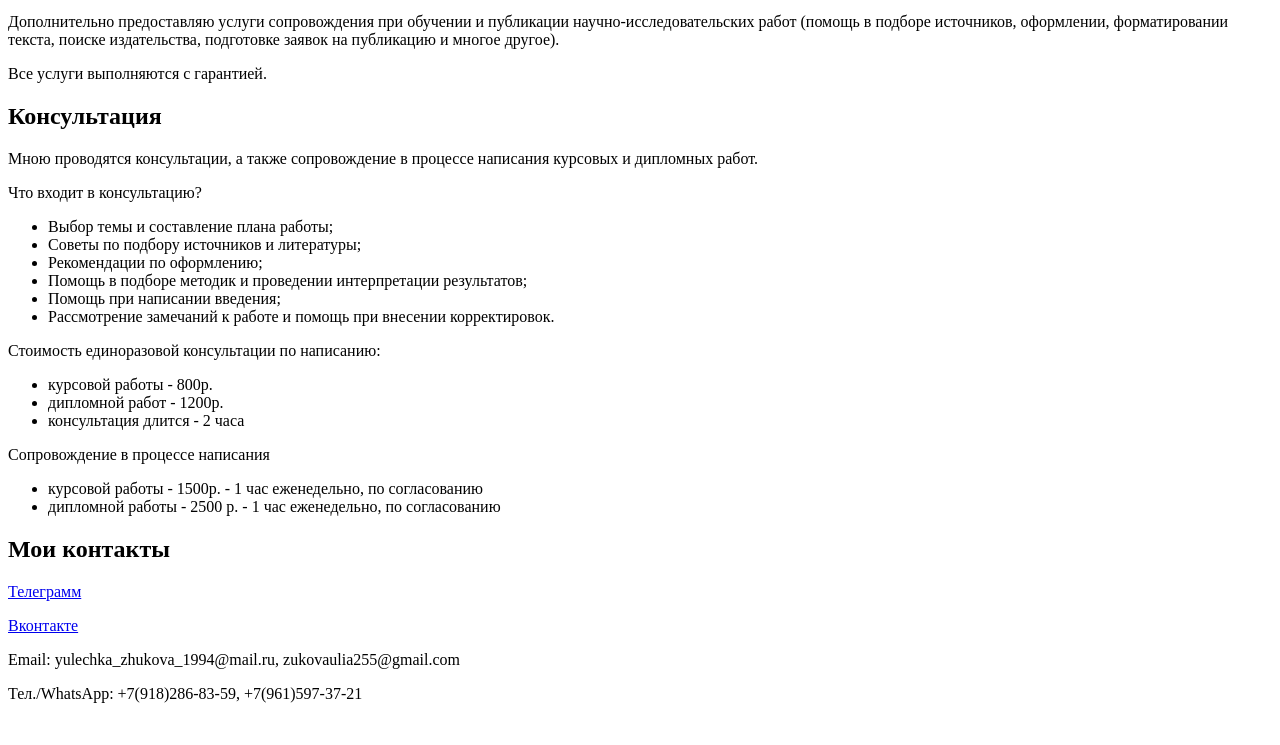
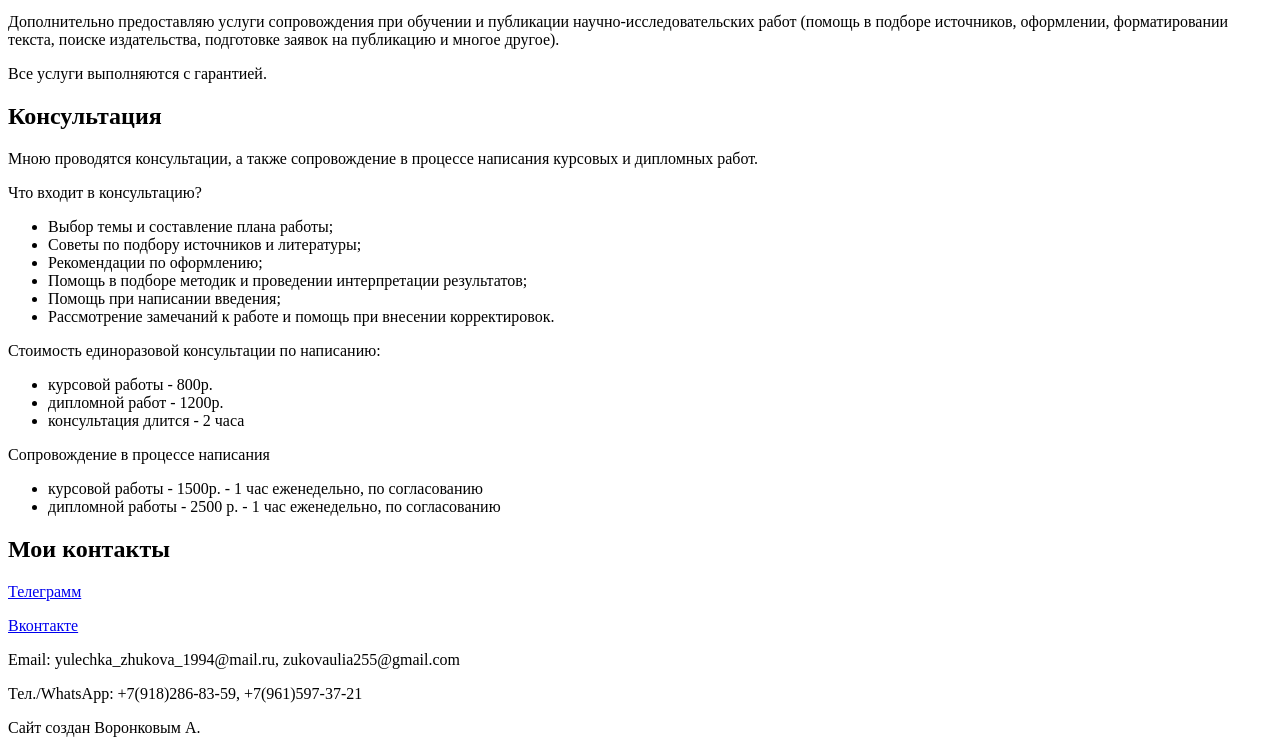
Before and after one commit to OlorinAn/web-sk-1.0, a plain HTML site: page index.html in a window 1280 px wide. Shown: the part 1262-2007 px from the top of the page. Before the commit the page ends 1981 px from the top, so only its background shows below. Drawn offline with Linux system fonts and the light colour scheme.

Commit message:
Исправил.
Footer

```diff
--- a/index.html
+++ b/index.html
@@ -93,5 +93,9 @@
     	<p>Тел./WhatsApp: +7(918)286-83-59, +7(961)597-37-21</p>
      </div>
 
+     <footer>
+     	Сайт создан Воронковым А.
+     </footer>
+
 </body>
 </html>
```
